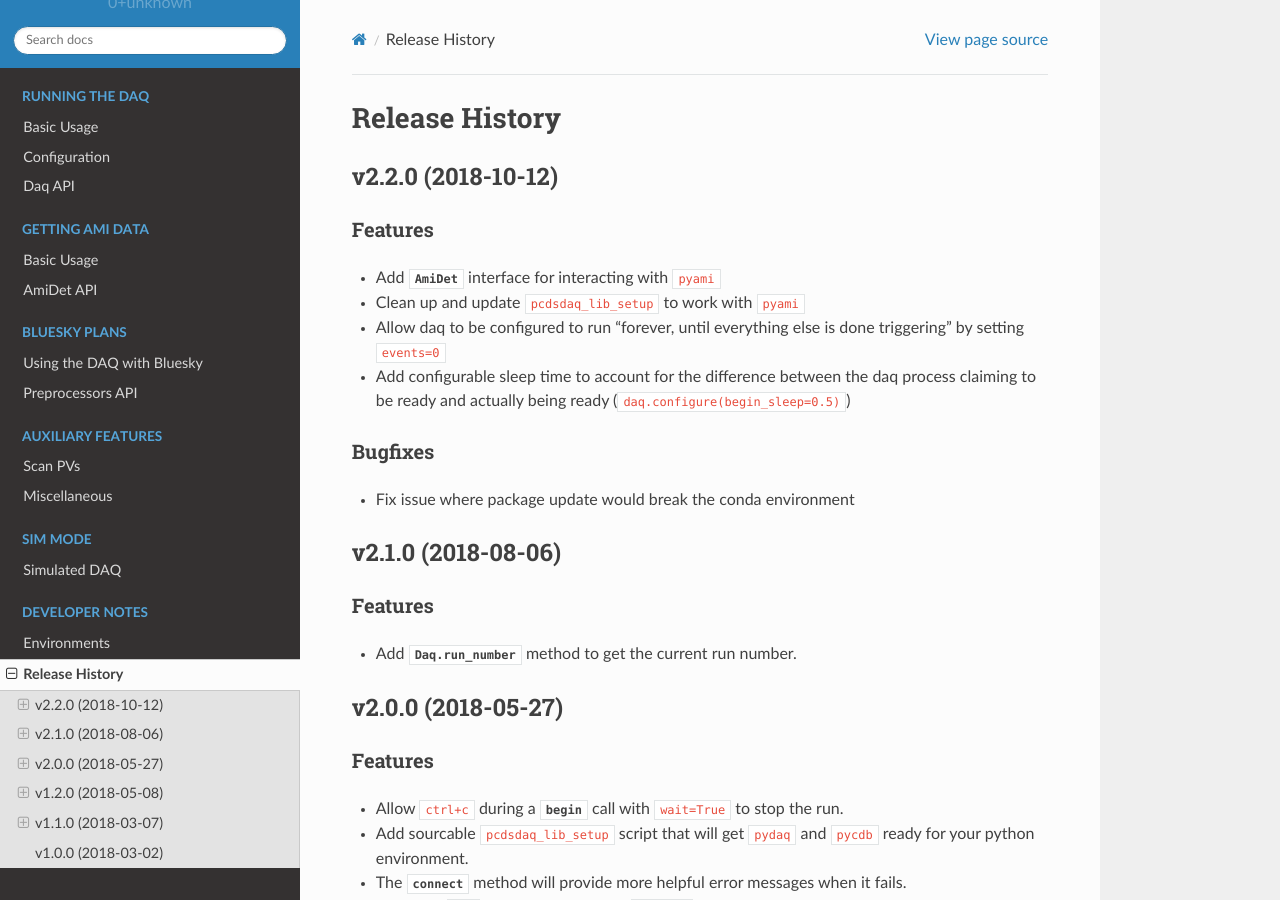
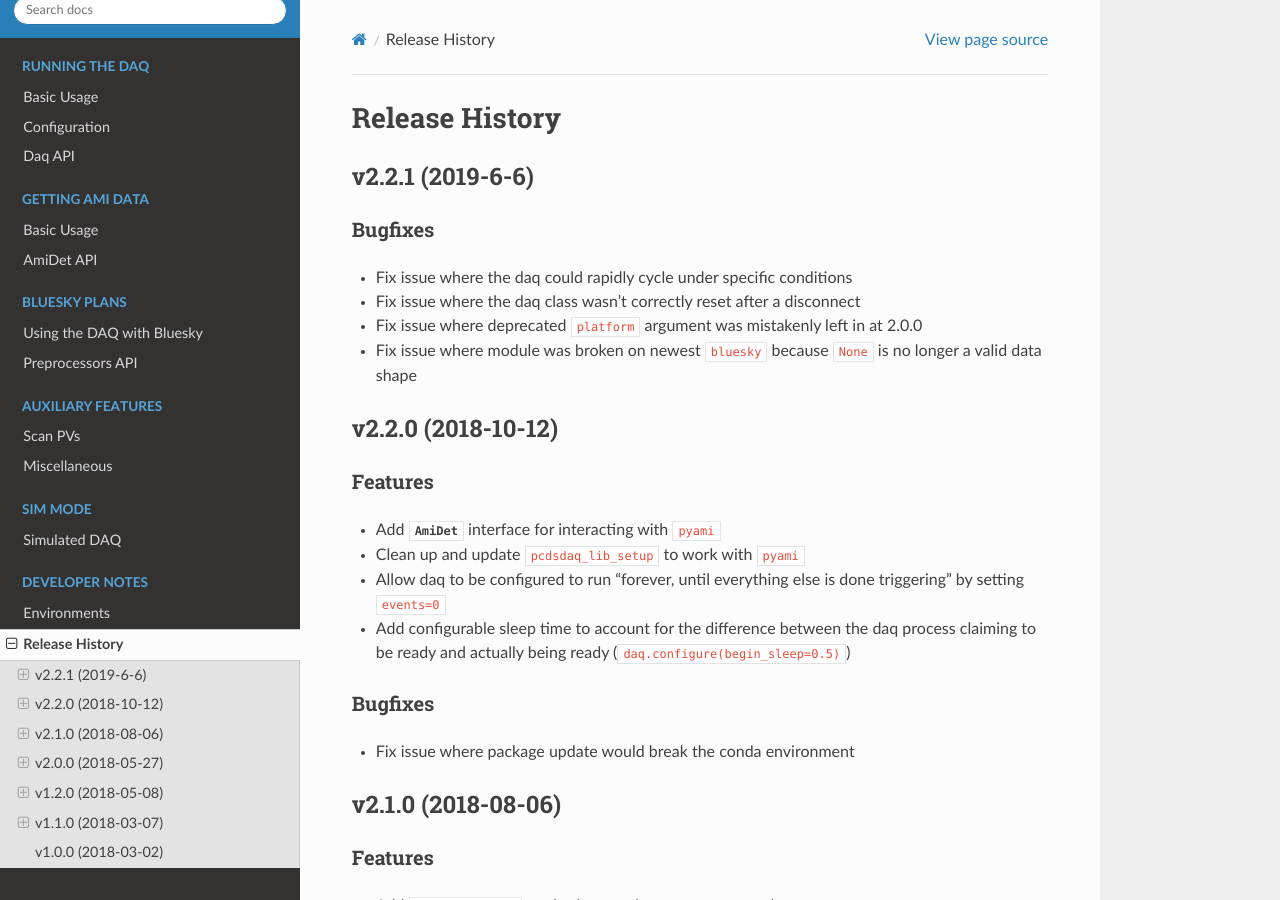
Before and after one commit to slactjohnson/pcdsdaq, a Sphinx documentation site: the page built from docs/source/releases.rst, in a window 1280 px wide and 900 px high. Built offline with Sphinx 7.4.7 and the Read the Docs theme 2.0.0, drawn with Linux system fonts in a browser that asks for light colours.

Commit message:
DOC: add release notes for v2.2.1 bugfix release

```diff
--- a/docs/source/releases.rst
+++ b/docs/source/releases.rst
@@ -1,5 +1,18 @@
 Release History
 ###############
+
+v2.2.1 (2019-6-6)
+=================
+
+Bugfixes
+--------
+- Fix issue where the daq could rapidly cycle under specific conditions
+- Fix issue where the daq class wasn't correctly reset after a disconnect
+- Fix issue where deprecated ``platform`` argument was mistakenly left in at
+  2.0.0
+- Fix issue where module was broken on newest ``bluesky`` because ``None`` is
+  no longer a valid data shape
+
 
 v2.2.0 (2018-10-12)
 ===================
```
